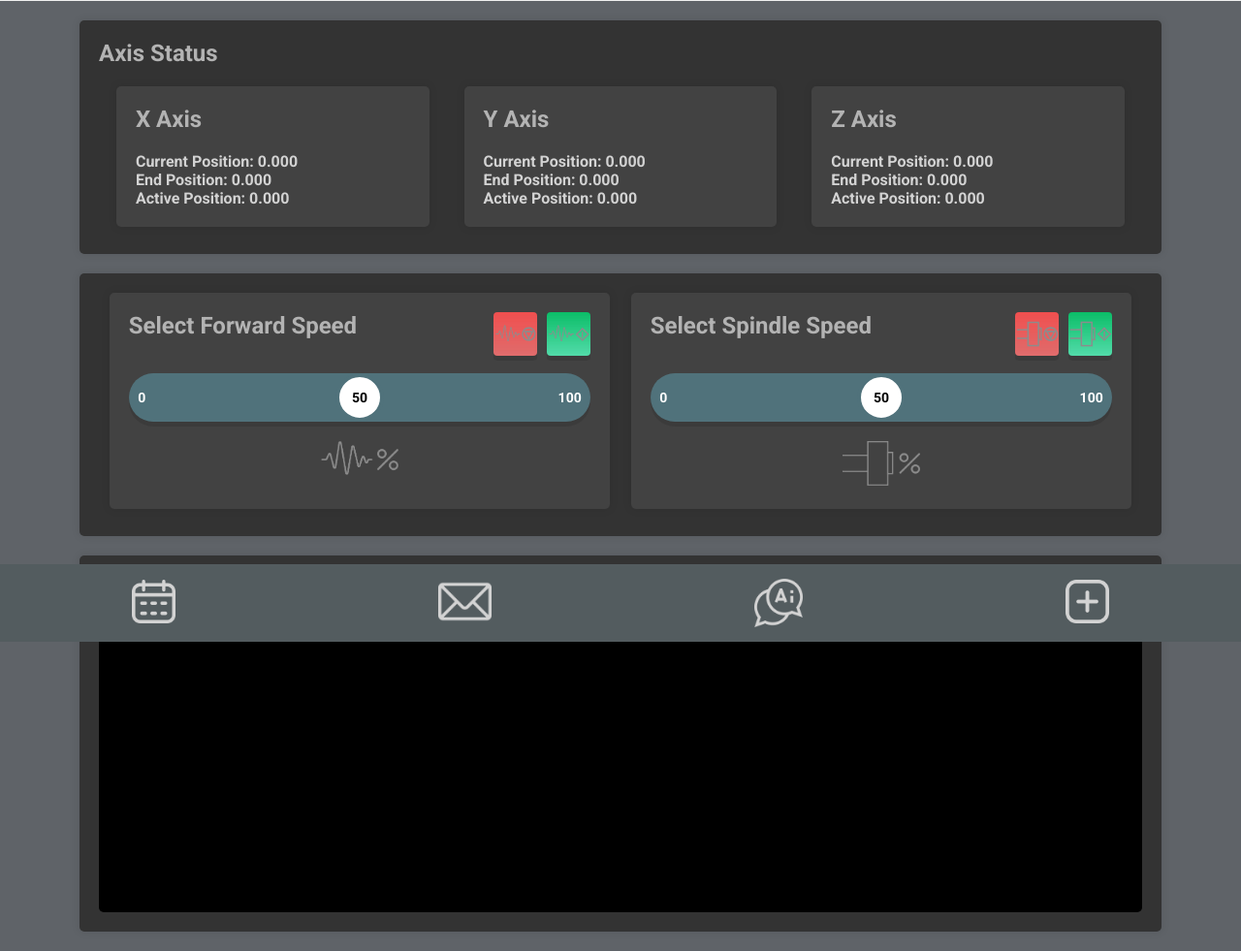
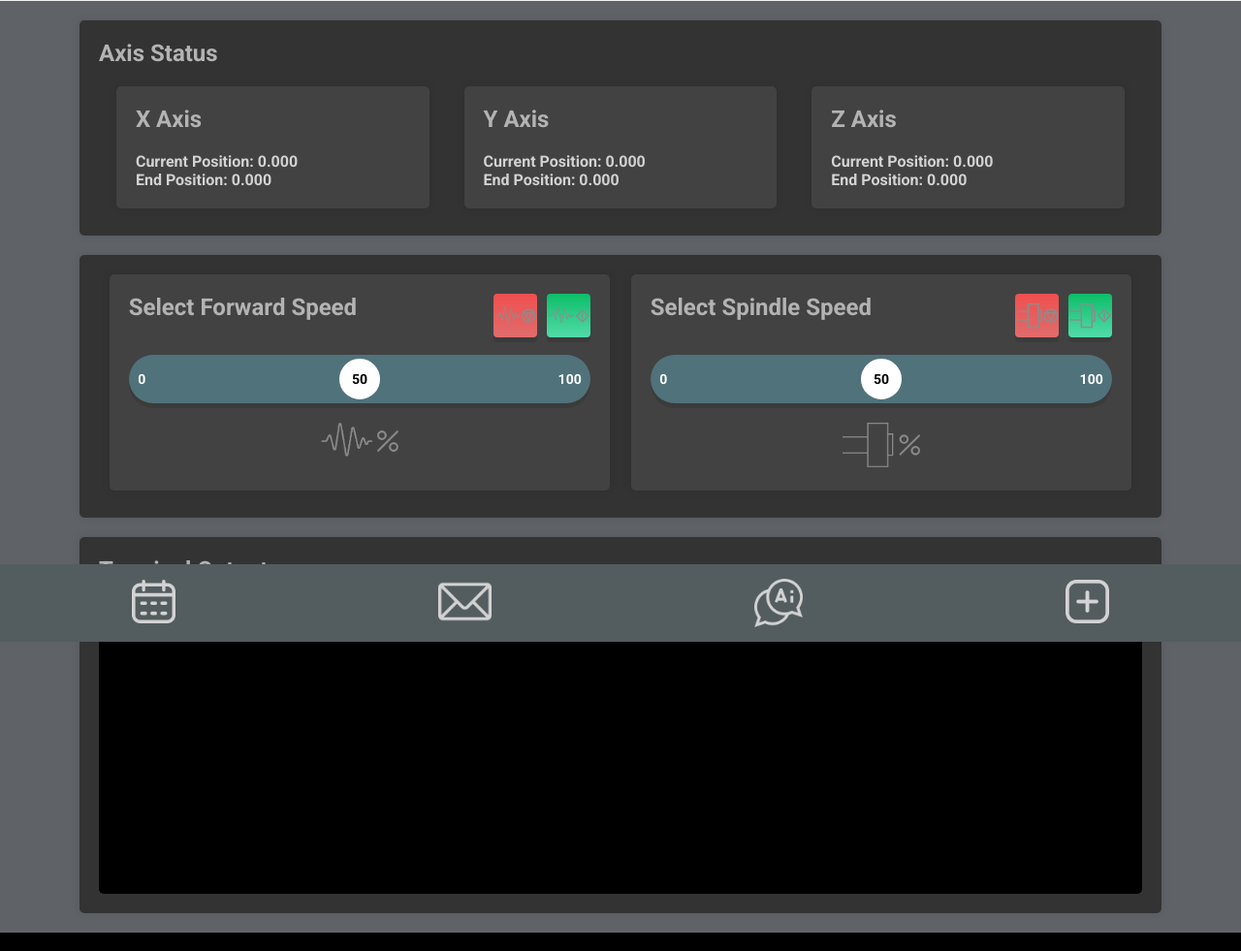
Before and after one commit to asadhky/PTWKompaki, a Flask app: page /ask in a window 1280 px wide. Shown: the part 138-1119 px from the top of the page at 97% size. Run offline with Flask 3, Linux system fonts and the light colour scheme.

Commit message:
Removal of Active in Axis Status

```diff
--- a/app.py
+++ b/app.py
@@ -555,17 +555,17 @@
 def update_axis_speed():
     data = request.json
     axis = data.get('axis')
-    active_position = data.get('active_position')
+    current_position = data.get('current_position')
     current_data = read_json()
 
     if axis not in current_data:
         current_data[axis] = {
             'current_position': 0.0,
-            'end_position': 0.0,
-            'active_position': 0.0
+            'end_position': 0.0
+            # 'active_position': 0.0
         }
 
-    current_data[axis]['active_position'] = active_position
+    current_data[axis]['current_position'] = current_position
 
     with open(DATA_FILE, 'w') as f:
         json.dump(current_data, f, indent=4)
@@ -588,7 +588,7 @@
         current_data[axis] = {
             'current_position': 0.0,
             'end_position': 0.0,
-            'active_position': 0.0
+            # 'active_position': 0.0
         }
 
     current_data[axis]['end_position'] = end_position
@@ -612,17 +612,17 @@
         'x': {
             'current': data['x']['current_position'],
             'end': data['x']['end_position'],
-            'active': data['x']['active_position']
+            # 'active': data['x']['active_position']
         },
         'y': {
             'current': data['y']['current_position'],
             'end': data['y']['end_position'],
-            'active': data['y']['active_position']
+            # 'active': data['y']['active_position']
         },
         'z': {
             'current': data['z']['current_position'],
             'end': data['z']['end_position'],
-            'active': data['z']['active_position']
+            # 'active': data['z']['active_position']
         }
     }
 
--- a/templates/index.html
+++ b/templates/index.html
@@ -597,19 +597,19 @@
                         <h2 data-key="title-x-axis" style="color: #b3b3b3;">X Axis</h2>
                         <div data-key="label-current-position" style="color: #d3d3d3;">Current Position: <span id="x-current">0.000</span></div>
                         <div data-key="label-end-position" style="color: #d3d3d3;">End Position: <span id="x-end">0.000</span></div>
-                        <div data-key="label-active-position" style="color: #d3d3d3;">Active Position: <span id="x-active">0.000</span></div>
+                        <!-- <div data-key="label-active-position" style="color: #d3d3d3;">Active Position: <span id="x-active">0.000</span></div> -->
                     </div>
                     <div class="axis" id="status-y-axis" onclick="selectAxis('y')">
                         <h2 data-key="title-y-axis" style="color: #b3b3b3;">Y Axis</h2>
                         <div data-key="label-current-position" style="color: #d3d3d3;">Current Position: <span id="y-current">0.000</span></div>
                         <div data-key="label-end-position" style="color: #d3d3d3;">End Position: <span id="y-end">0.000</span></div>
-                        <div data-key="label-active-position" style="color: #d3d3d3;">Active Position: <span id="y-active">0.000</span></div>
+                        <!-- <div data-key="label-active-position" style="color: #d3d3d3;">Active Position: <span id="y-active">0.000</span></div> -->
                     </div>
                     <div class="axis" id="status-z-axis" onclick="selectAxis('z')">
                         <h2 data-key="title-z-axis" style="color: #b3b3b3;">Z Axis</h2>
                         <div data-key="label-current-position" style="color: #d3d3d3;">Current Position: <span id="z-current">0.000</span></div>
                         <div data-key="label-end-position" style="color: #d3d3d3;">End Position: <span id="z-end">0.000</span></div>
-                        <div data-key="label-active-position" style="color: #d3d3d3;">Active Position: <span id="z-active">0.000</span></div>
+                        <!-- <div data-key="label-active-position" style="color: #d3d3d3;">Active Position: <span id="z-active">0.000</span></div> -->
                     </div>
                 </div>
             </div>
@@ -1624,7 +1624,7 @@
 document.getElementById('set-speed').addEventListener('click', function() {
     const speed = document.getElementById('speed').value;
     if (selectedAxis) {
-        document.getElementById(`${selectedAxis}-active`).textContent = parseFloat(speed).toFixed(3);
+        document.getElementById(`${selectedAxis}-current`).textContent = parseFloat(speed).toFixed(3);
         const xhr = new XMLHttpRequest();
         xhr.open('POST', '/update-axis-speed', true);
         xhr.setRequestHeader('Content-Type', 'application/json;charset=UTF-8');
@@ -1637,7 +1637,7 @@
                 }
             }
         };
-        xhr.send(JSON.stringify({ axis: selectedAxis, active_position: parseFloat(speed).toFixed(3) }));
+        xhr.send(JSON.stringify({ axis: selectedAxis, current_position: parseFloat(speed).toFixed(3) }));
     }
 });
 
@@ -1671,7 +1671,7 @@
             for (const axis in data) {
                 document.getElementById(`${axis}-current`).textContent = parseFloat(data[axis].current).toFixed(3);
                 document.getElementById(`${axis}-end`).textContent = parseFloat(data[axis].end).toFixed(3);
-                document.getElementById(`${axis}-active`).textContent = parseFloat(data[axis].active).toFixed(3);
+                // document.getElementById(`${axis}-active`).textContent = parseFloat(data[axis].active).toFixed(3);
             }
         })
         .catch(error => console.error('Error fetching axis status:', error));
```
Also changed, not shown: data.json (+6 -9 lines).
